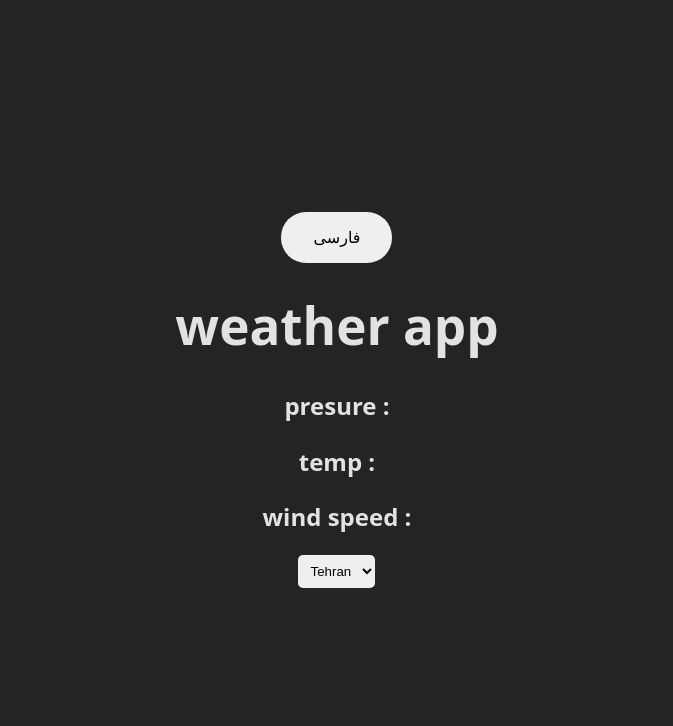
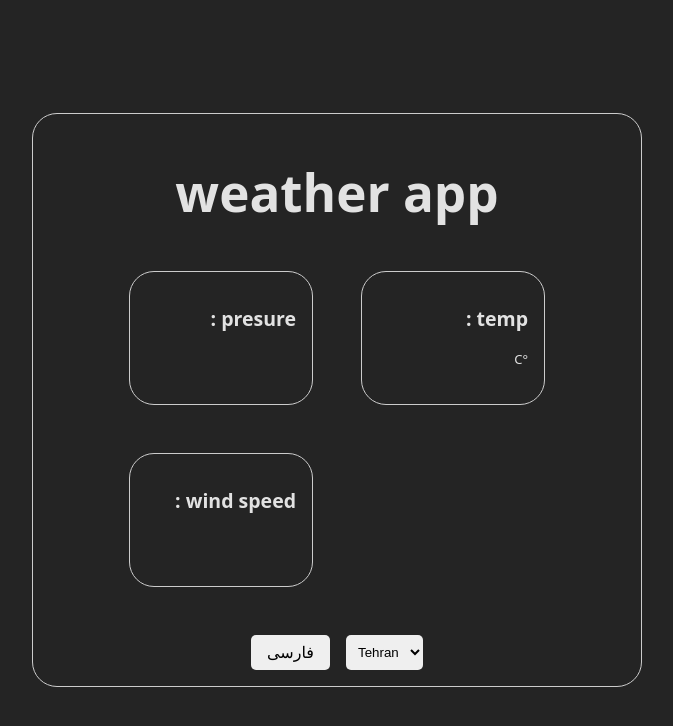
Before and after one commit to HosseinNaseran/weather, a React (Vite) app: page / in a window 1280 px wide. Shown: the top 726 px of the page, without its empty margins (303-976 px from the left). Built offline with nearby package versions, Linux system fonts and the light colour scheme.

Commit message:
css-update

```diff
--- a/package.json
+++ b/package.json
@@ -4,7 +4,7 @@
   "version": "0.0.0",
   "type": "module",
   "scripts": {
-    "dev": "vite",
+    "dev": "vite --host",
     "build": "tsc -b && vite build",
     "lint": "eslint .",
     "preview": "vite preview"
--- a/src/App.css
+++ b/src/App.css
@@ -5,9 +5,9 @@
   text-align: center;
 }
  button {
-  border-radius: 25px;
+  border-radius: 5px;
   border: none;
-  padding: 1rem 2rem;
+  padding: 0.5rem 1rem;
   font-size: 16px;
  }
  button:hover {
@@ -23,3 +23,50 @@
   border-radius: 5px;
   border: none;
  }
+ .weather-items-container{
+  border: 1px solid #ccc;
+  border-radius: 25px;
+  padding: 1rem 5rem;
+
+}
+.weather-items{
+  display: grid;
+  grid-template-columns: repeat(2, 1fr);
+  gap: 1rem;
+  margin-bottom: 2rem;
+}
+
+.weather-item{
+  border: 1px solid #ccc;
+  border-radius: 25px;
+  font-size: small;
+  padding: 1rem;
+  width: 150px;
+  height: 100px;
+  margin: 1rem;
+  direction: rtl;
+  text-align: right;
+  transition:0.5s;
+
+
+}
+.weather-item * {
+  pointer-events: none;
+}
+
+.weather-items :hover{
+  box-shadow: 0px 0px 10px rgba(255, 255, 255, 0.5);
+ }
+
+ .weather-buttons{
+  display: flex;
+  justify-content: center;
+  gap: 1rem;
+ }
+
+
+ @media (max-width: 500px) {
+  .weather-items {
+    grid-template-columns: 1fr;
+  }
+}
--- a/src/App.tsx
+++ b/src/App.tsx
@@ -20,19 +20,41 @@ function App() {
     );
   };
   const [isPersian, setIsPersian] = useState(false);
+  const temp = weatherData?.main.temp ? weatherData.main.temp - 273.15 : undefined;
+  return (
+    <div className="weather-items-container">
 
-  return (
-    <>
-      {isPersian ?
+
+     {isPersian ? <h1>هواشناسی</h1> : <h1>weather app</h1>}
+
+
+      <div className="weather-items">
+
+      <div className="weather-item">
+
+        {isPersian ? <div><h2>فشار هوا   :</h2><span> {weatherData?.main.pressure}</span> </div>:
+        <div> <h2>presure :</h2> <span>{weatherData?.main.pressure}</span> </div>}
+      </div>
+      <div className="weather-item">
+
+        {isPersian ? <div><h2>دمای هوا : </h2> <span>{temp?.toFixed()}°C</span></div>
+        : <div><h2> temp : </h2><span>{temp?.toFixed()}°C</span></div>}
+      </div>
+      <div className="weather-item">
+
+        {isPersian ? <div><h2>سرعت باد :</h2> <span>{weatherData?.wind.speed}</span></div>
+        : <div><h2>wind speed :</h2><span>{weatherData?.wind.speed}</span></div>}
+      </div>
+
+      </div>
+
+      <div className="weather-buttons">
+
+ {isPersian ?
         <button onClick={() => setIsPersian(false)}>English</button>
         :
         <button onClick={() => setIsPersian(true)}>فارسی</button>
       }
-     {isPersian ? <h1>هواشناسی</h1> : <h1>weather app</h1>}
-
-      {isPersian ?   <h2>فشار هوا : {weatherData?.main.pressure}</h2>:<h2>presure : {weatherData?.main.pressure}</h2>}
-      {isPersian ?  <h2>دمای هوا :{weatherData?.main.temp}</h2>:<h2> temp :{weatherData?.main.temp}</h2> }
-      {isPersian ? <h2>سرعت باد :{weatherData?.wind.speed}</h2> : <h2>wind speed :{weatherData?.wind.speed}</h2>}
 
       <select onChange={handleChange}>
         {cities.map((item) => (
@@ -41,7 +63,8 @@ function App() {
           </option>
         ))}
       </select>
-    </>
+    </div>
+      </div>
   );
 }
 
--- a/src/services/api.ts
+++ b/src/services/api.ts
@@ -7,7 +7,7 @@ const client = axios.create({
 
 const APIKey = "c6f036809400e39a383c8654b49b6448"
 
- export async function getCurrentWeather({lat , lon } : {lat : string , lon : string}) {
+ export async function getCurrentWeather({lat , lon} : {lat : string , lon : string}) {
 
    const {data} = await client(`/weather?lat=${lat}&lon=${lon}&appid=${APIKey}`)
     return data
--- a/src/types/city.ts
+++ b/src/types/city.ts
@@ -3,4 +3,5 @@ export interface LocationType {
   name: string;
   lat: string;
   lon: string;
+
 }
```
